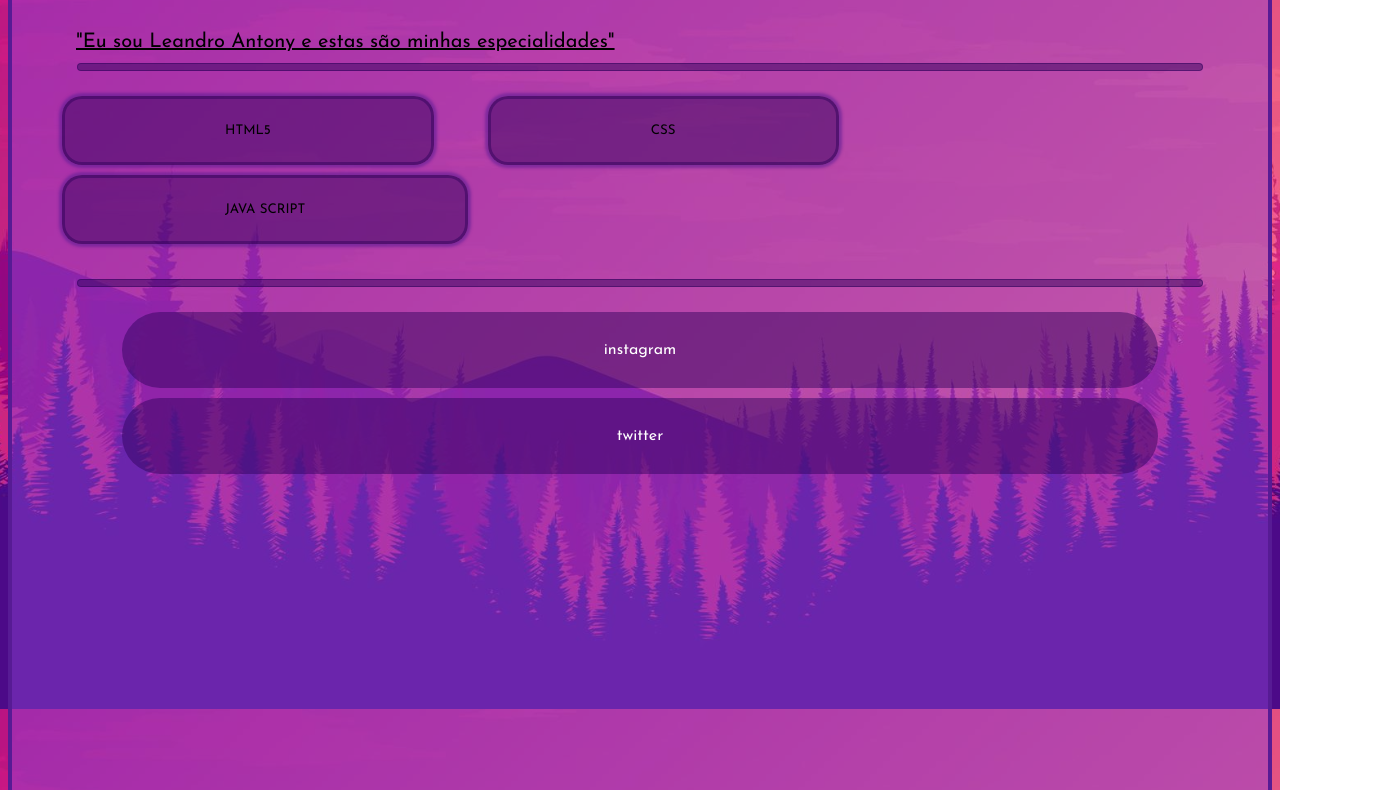
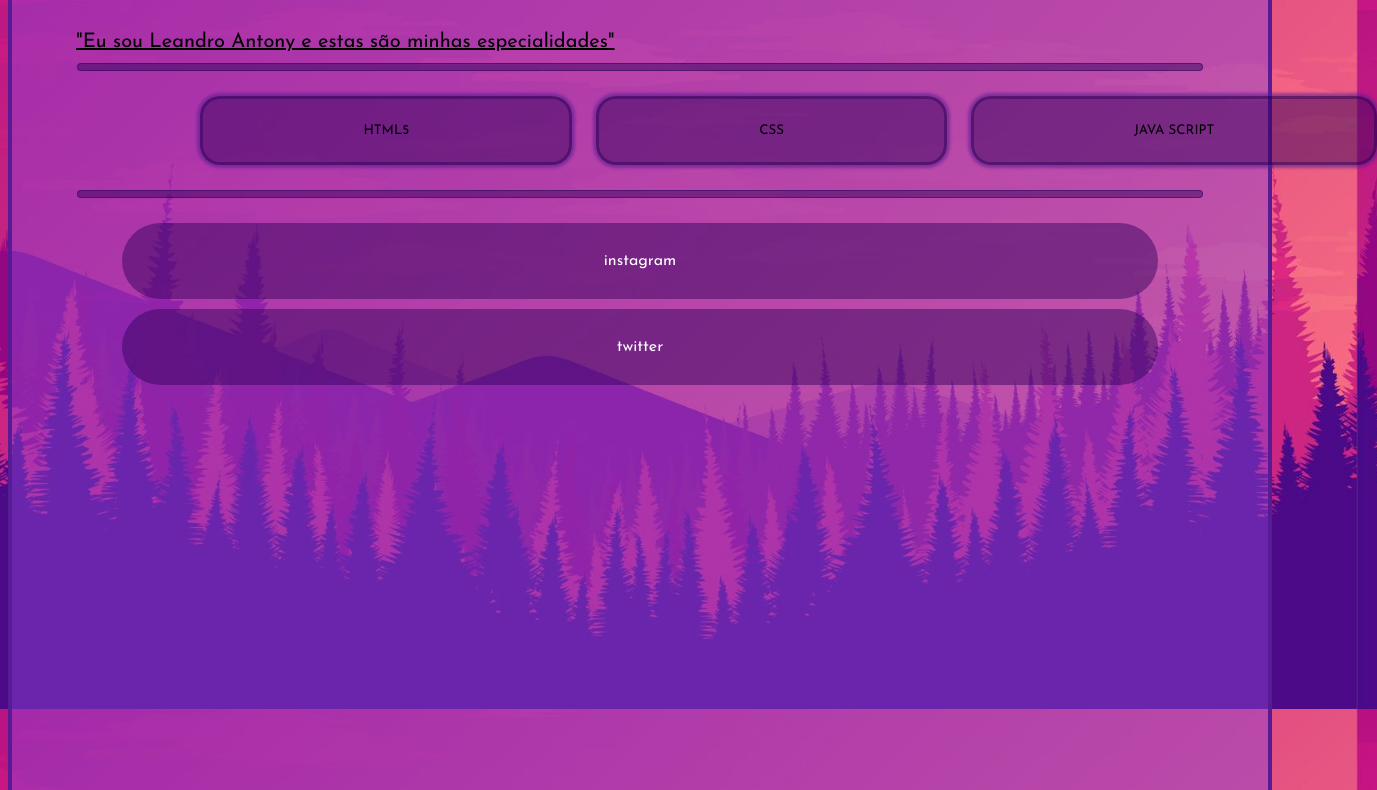
Before and after one commit to desenvolvedor-desenvolvendo/sobre, a plain HTML site: page index.html in a window 1280 px wide. Shown: the part 91-881 px from the top of the page, 1377 px wide, since content can reach past the window. Drawn offline with Linux system fonts and the light colour scheme; a web font is replaced by a local one.

Commit message:
arrumado

```diff
--- a/sobre.css
+++ b/sobre.css
@@ -46,8 +46,10 @@ hr{
 button{
 
     padding: 25px 160px;
-margin-left: 50px;
-margin-bottom: 10px;
+position:relative;
+left: 15% ;
+
+margin-right: 20px;
 border-radius: 20px;
 background-color:  rgba(46, 2, 90, 0.466);
 color: black;
```
